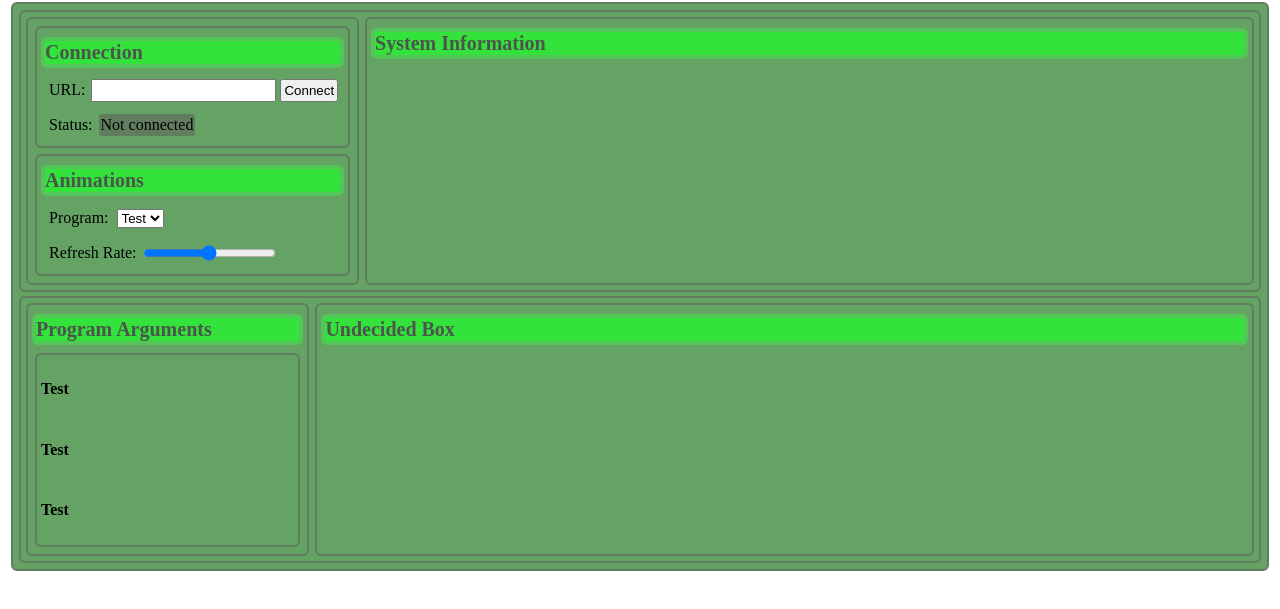
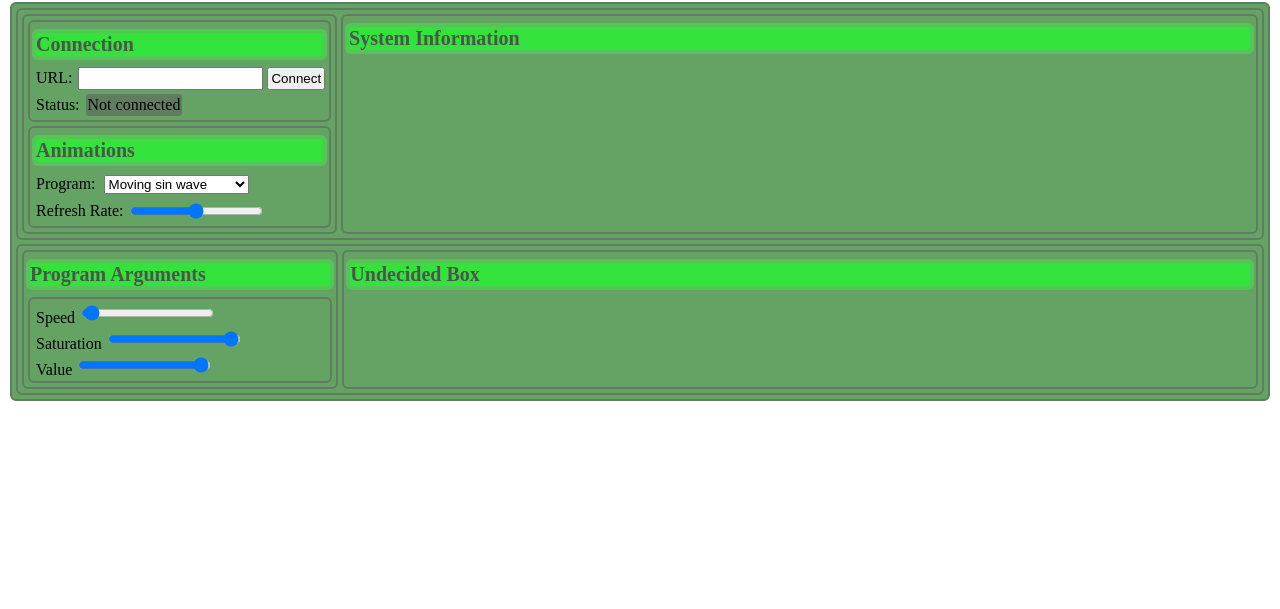
Before and after one commit to GoldSloth/pi-light-http-server, a website: page front-end/index.html in a window 1280 px wide. Shown: the part 77-686 px from the top of the page. Drawn offline with Linux system fonts and the light colour scheme.

Commit message:
Rewriting JS

```diff
--- /dev/null
+++ b/front-end/Scripts/DOMHandler.js
@@ -0,0 +1,64 @@
+class DOMHandler {
+    constructor() {
+        // Connection box
+        this.urlEntry = document.getElementById("ipInput") // Input
+        this.urlSubmit = document.getElementById("connectButton") // Button
+        this.connectionStatus = document.getElementById("connectionStatus") // Output
+
+        // Animations box
+        this.animationSelector = document.getElementById("animationSelector") // Input
+        this.animationRefreshInput = document.getElementById("refreshRateSelection") // Input
+
+        // Arguments box
+        this.argumentsContainer = document.getElementById("argContainer") // Container
+
+        this.inputStatus = {}
+
+        this.fieldRelations = {
+            "number": "range",
+            "colour": "color"
+        }
+    }
+
+    _removeChildren(node) {
+        while (node.firstChild) {
+            node.removeChild(node.firstChild)
+        }
+    }
+
+    _furnishAnimations(animationData) {
+        this._removeChildren(this.animationSelector)
+        for (var animation in animationData) {
+            let x = document.createElement("option")
+            x.value = animation
+            x.innerText = animationData[animation].title
+            this.animationSelector.appendChild(x)
+        }
+    }
+
+    _furnishArguments(aData) {
+        let currentAnimation = this.animationSelector.value
+        let args = aData[currentAnimation].arguments
+        this._removeChildren(this.argumentsContainer)
+        for (const [key, value] of Object.entries(args)) {
+            let f = document.createElement("form")
+            let l = document.createElement("label")
+            l.innerText = value.name
+            let i = document.createElement("input")
+            i.type = this.fieldRelations[value.type]
+            if (i.type == "range") {
+                i.min = value.min
+                i.max = value.max
+                i.step = 0.001
+            }
+
+            i.value = aData[currentAnimation].defaultArgs[key]
+            console.log(aData[currentAnimation].defaultArgs[key])
+
+            f.appendChild(l)
+            f.appendChild(i)
+
+            this.argumentsContainer.appendChild(f)
+        }
+    }
+}
--- a/front-end/Utilities.js
+++ b/front-end/Scripts/Utilities.js
@@ -1,28 +1,3 @@
-function rgbToHex(r, g, b) {
-    let re = Math.floor(r * 255).toString(16).padStart(2, "0")
-    let ge = Math.floor(g * 255).toString(16).padStart(2, "0")
-    let be = Math.floor(b * 255).toString(16).padStart(2, "0")
-    return "#" + re + ge + be
-}
-
-function hexToRGB(hex) {
-    var result = /^#?([a-f\d]{2})([a-f\d]{2})([a-f\d]{2})$/i.exec(hex);
-    return result ? {
-        r: parseInt(result[1], 16),
-        g: parseInt(result[2], 16),
-        b: parseInt(result[3], 16)
-    } : null;
-}
-
-function updateScroll() {
-    consoleOutput.scrollTop = consoleOutput.scrollHeight
-}
-
-function updateLog(action, text) {
-    consoleOutput.innerHTML += action + " " + text + "<br>"
-    updateScroll()
-}
-
 function makeNewStatus() {
     var newColour = hexToRGB(colourPicker.value)
 
--- a/front-end/front-end.js
+++ b/front-end/front-end.js
@@ -1,21 +1,74 @@
-var needsUpdate = false
-var firstChange = true
+let dh = new DOMHandler()
+let test = {
+    "mSinWave": {
+        "title": "Moving sin wave",
+        "arguments": {
+            "speed": {
+                "name": "Speed",
+                "type": "number",
+                "min": 0.001,
+                "max": 10,
+            },
+            "saturation": {
+                "name": "Saturation",
+                "type": "number",
+                "min": 0,
+                "max": 1,
+            },
+            "value": {
+                "name": "Value",
+                "type": "number",
+                "min": 0,
+                "max": 1,
+            }
+        },
+        "defaultArgs": {
+            "speed": 0.05,
+            "saturation": 1,
+            "value": 1
+        }
+    },
+    "tSinWave": {
+        "title": "Whole strip sin wave",
+        "arguments": {
+            "speed": {
+                "name": "Speed",
+                "type": "number",
+                "min": 0.001,
+                "max": 10,
+            },
+            "saturation": {
+                "name": "Saturation",
+                "type": "number",
+                "min": 0,
+                "max": 1,
+            },
+            "value": {
+                "name": "Value",
+                "type": "number",
+                "min": 0,
+                "max": 1,
+            }
+        },
+        "defaultArgs": {
+            "speed": 0.05,
+            "saturation": 1,
+            "value": 1
+        }
+    },
+    "constantColour": {
+        "title": "Constant Colour",
+        "arguments": {
+            "colour": {
+                "type": "colour",
+                "name": "Colour"
+            }
+        },
+        "defaultArgs": {
+            "colour": (0.5, 0.5, 0.5)
+        }
+    }
+}
 
-var colourPicker = document.getElementById("colourPicker")
-var brightnessControl = document.getElementById("brightness")
-var consoleOutput = document.getElementById("consoleOutput")
-var cpuMeter = document.getElementById("cpuUsage")
-var ramMeter = document.getElementById("ramUsage")
-var cpuTempMeter = document.getElementById("cpuTemp")
-
-var PcktHandler = new Worker("PacketHandler.js")
-
-colourPicker.addEventListener("input", flagChange)
-brightnessControl.addEventListener("input", flagChange)
-
-PcktHandler.onmessage = messageResponder
-
-updateClient()
-
-var cUpdate = window.setInterval(updateClient, 500)
-var sUpdate = window.setInterval(updateServer, 60)
+dh._furnishAnimations(test)
+dh._furnishArguments(test)
--- a/front-end/index.html
+++ b/front-end/index.html
@@ -57,7 +57,9 @@
 				</div>
 			</div>
 		</div>
-        <script src="Utilities.js"></script>
+		<script src="/Scripts/Utilities.js"></script>
+		<script src="/Scripts/DOMHandler.js"></script>
+		<script src="/Scripts/PacketHandler.js"></script>
         <script src="front-end.js"></script>
     </body>
 </html>
--- a/front-end/main.css
+++ b/front-end/main.css
@@ -58,16 +58,18 @@ output {
     border-radius: 6px
 }
 
-.verticalBoxes {
-    flex-direction: column;
-    margin: 3px;
-    padding: 4px;
+.verticalBoxes, .horizontalBoxes {
+    margin: 2px;
+    padding: 2px;
 }
 
 .horizontalBoxes, .formBoxes {
     flex-direction: row;
-    margin: 2px;
-    padding: 2px;
+
+}
+
+.verticalBoxes {
+    flex-direction: column;
 }
 
 .formBoxes {
```
Also changed, not shown: front-end/Scripts/ColourConversions.js (added, +15 -0 lines), front-end/Scripts/PacketHandler.js (added), 1 other file.
